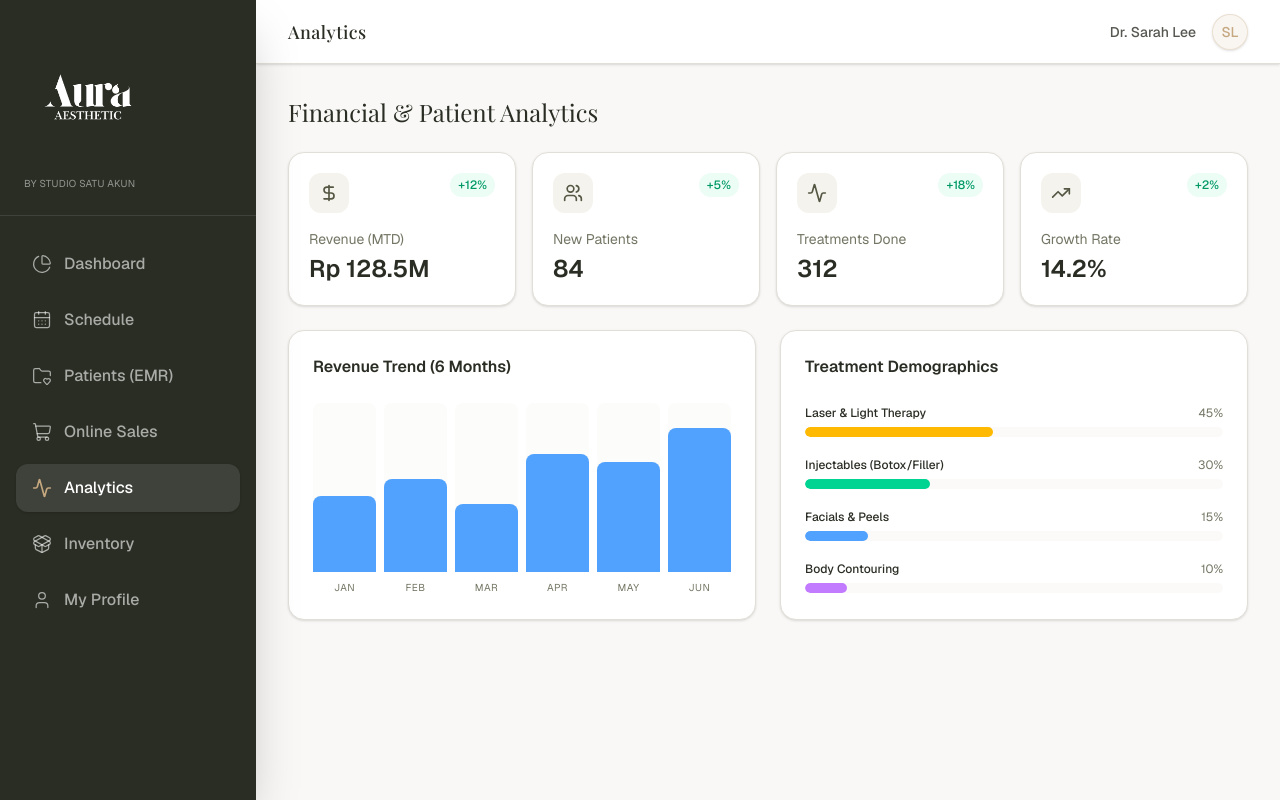
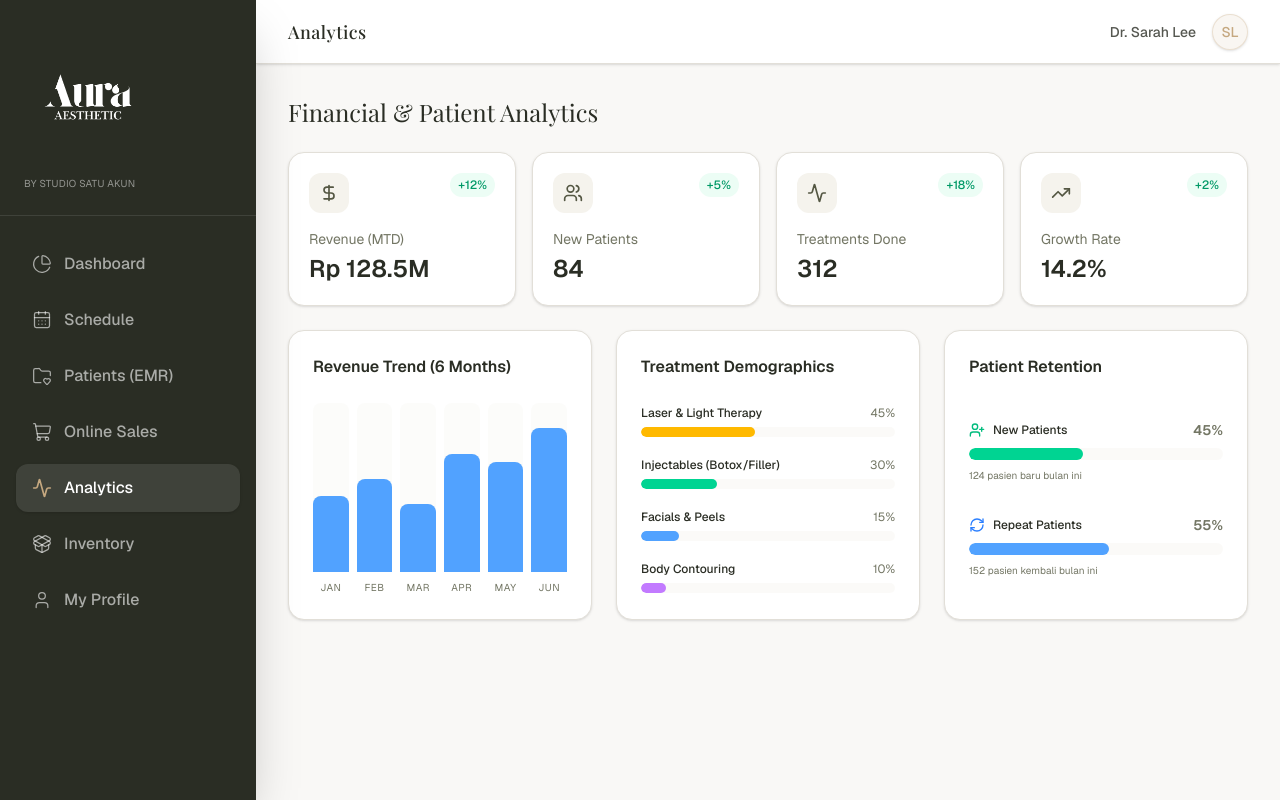
Before and after one commit to jasurddev/AuraWellness, a Next.js app: page /admin in a window 1280 px wide. Both pictures are taken after a click on the element "Analytics". Built offline with nearby package versions, Linux system fonts and the light colour scheme; a web font is replaced by a local one.

Commit message:
feat: add patient retention metrics to analytics dashboard

```diff
--- a/src/components/admin/AnalyticsTab.tsx
+++ b/src/components/admin/AnalyticsTab.tsx
@@ -1,4 +1,4 @@
-import { TrendingUp, Users, DollarSign, Activity } from 'lucide-react';
+import { TrendingUp, Users, DollarSign, Activity, UserPlus, RefreshCw } from 'lucide-react';
 
 export function AnalyticsTab() {
   return (
@@ -32,7 +32,7 @@ export function AnalyticsTab() {
       </div>
 
       {/* Charts Dummy */}
-      <div className="grid grid-cols-1 lg:grid-cols-2 gap-6">
+      <div className="grid grid-cols-1 lg:grid-cols-3 gap-6">
         {/* Revenue Trend */}
         <div className="bg-white p-6 rounded-2xl border border-border shadow-sm flex flex-col">
           <h3 className="font-semibold text-charcoal mb-6">Revenue Trend (6 Months)</h3>
@@ -78,6 +78,38 @@ export function AnalyticsTab() {
             ))}
           </div>
         </div>
+
+        {/* Patient Acquisition */}
+        <div className="bg-white p-6 rounded-2xl border border-border shadow-sm flex flex-col">
+          <h3 className="font-semibold text-charcoal mb-6">Patient Retention</h3>
+          <div className="flex-1 flex flex-col justify-center space-y-8">
+            <div>
+              <div className="flex justify-between text-xs mb-2">
+                <span className="font-medium text-charcoal flex items-center gap-2">
+                  <UserPlus className="w-4 h-4 text-emerald-500" /> New Patients
+                </span>
+                <span className="text-muted-foreground font-semibold text-sm">45%</span>
+              </div>
+              <div className="w-full bg-muted/40 h-3 rounded-full overflow-hidden">
+                <div className="h-full rounded-full bg-emerald-400" style={{ width: '45%' }}></div>
+              </div>
+              <p className="text-[10px] text-muted-foreground mt-2">124 pasien baru bulan ini</p>
+            </div>
+
+            <div>
+              <div className="flex justify-between text-xs mb-2">
+                <span className="font-medium text-charcoal flex items-center gap-2">
+                  <RefreshCw className="w-4 h-4 text-blue-500" /> Repeat Patients
+                </span>
+                <span className="text-muted-foreground font-semibold text-sm">55%</span>
+              </div>
+              <div className="w-full bg-muted/40 h-3 rounded-full overflow-hidden">
+                <div className="h-full rounded-full bg-blue-400" style={{ width: '55%' }}></div>
+              </div>
+              <p className="text-[10px] text-muted-foreground mt-2">152 pasien kembali bulan ini</p>
+            </div>
+          </div>
+        </div>
       </div>
     </div>
   );
```
